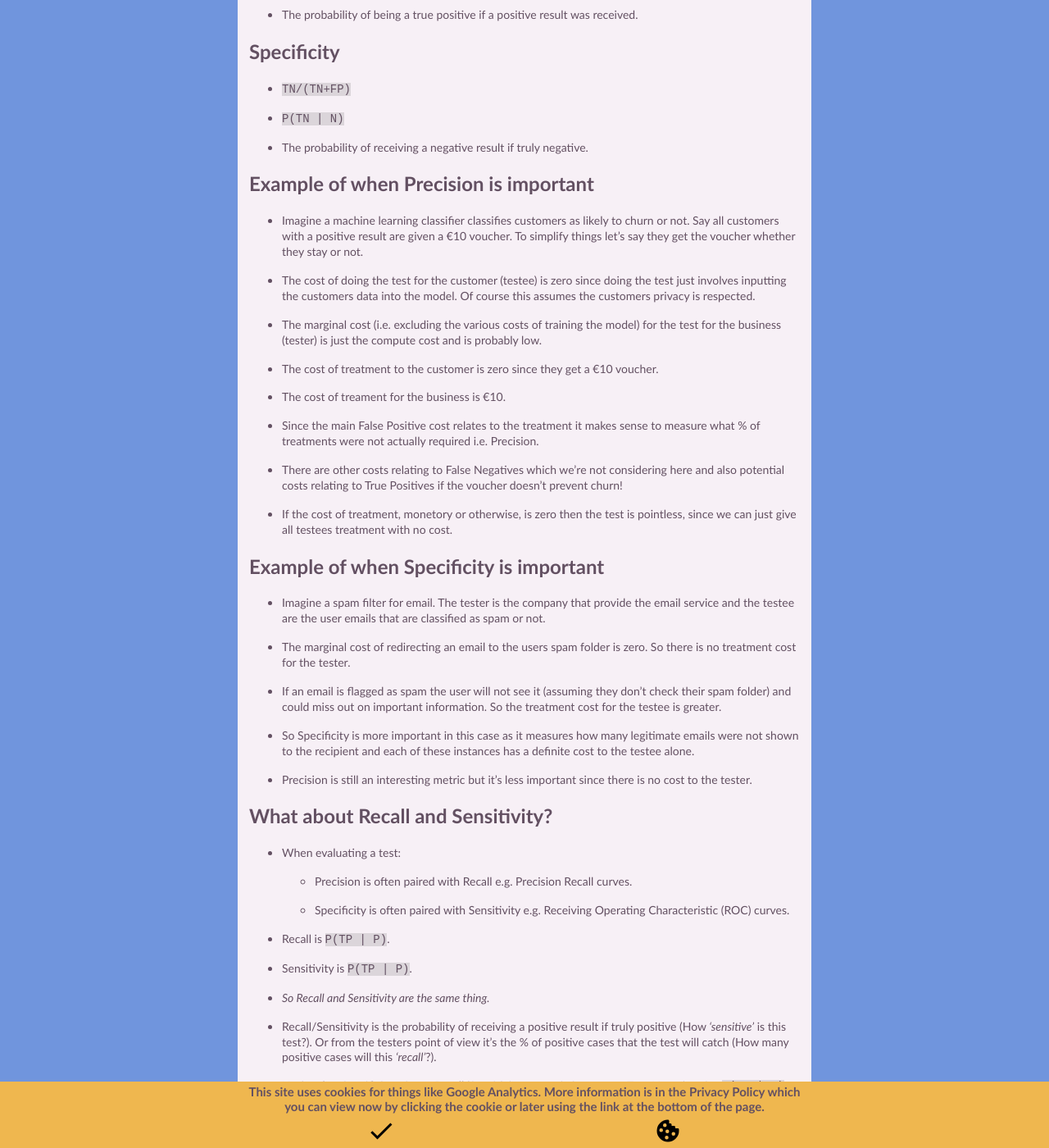
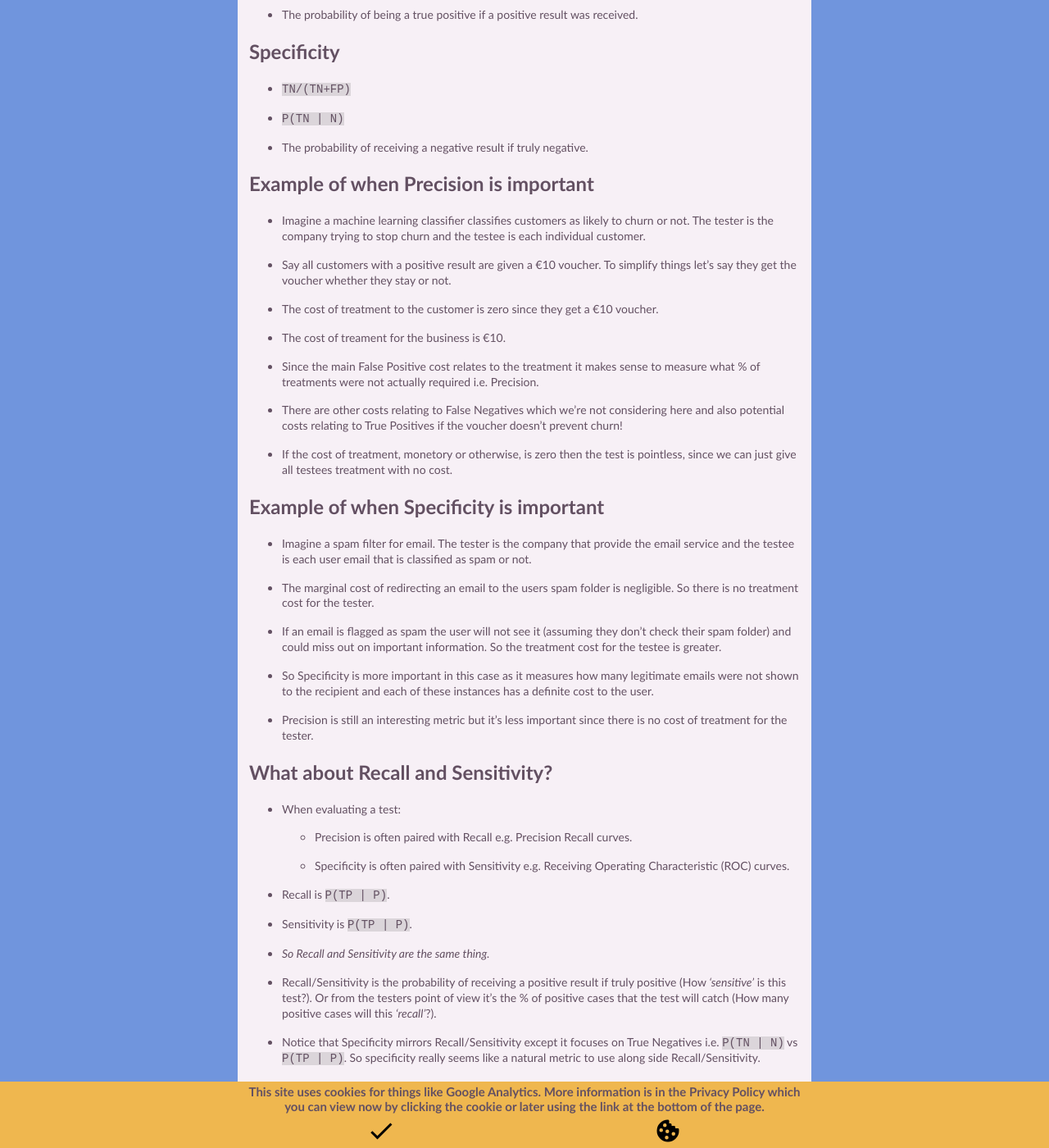
Before and after one commit to itsakettle/itsakettle.github.io, a Jekyll site: the page built from _posts/2023-11-08-3-precision_vs_specificity.md, in a window 1280 px wide and 1400 px high, scrolled down 1284 px. Shown: the whole window at 82% size. Built offline with Jekyll 4.4.1, drawn with Linux system fonts in a browser that asks for light colours; some of the changed text lies outside the part shown.

Commit message:
further refinements

```diff
--- a/_posts/2023-11-08-3-precision_vs_specificity.md
+++ b/_posts/2023-11-08-3-precision_vs_specificity.md
@@ -62,11 +62,9 @@ image_width: 100%
 * The probability of receiving a negative result if truly negative.
 
 ## Example of when Precision is important
-* Imagine a machine learning classifier classifies customers as likely to churn or not. Say all customers with a positive result are given a €10 voucher. To simplify things let's say they get the voucher whether they stay or not.
+* Imagine a machine learning classifier classifies customers as likely to churn or not. The tester is the company trying to stop churn and the testee is each individual customer.
 
-* The cost of doing the test for the customer (testee) is zero since doing the test just involves inputting the customers data into the model. Of course this assumes the customers privacy is respected.
-
-* The marginal cost (i.e. excluding the various costs of training the model) for the test for the business (tester) is just the compute cost and is probably low.
+* Say all customers with a positive result are given a €10 voucher. To simplify things let's say they get the voucher whether they stay or not.
 
 * The cost of treatment to the customer is zero since they get a €10 voucher.
 
@@ -80,15 +78,15 @@ image_width: 100%
 
 ## Example of when Specificity is important
 
-*  Imagine a spam filter for email. The tester is the company that provide the email service and the testee are the user emails that are classified as spam or not.
+*  Imagine a spam filter for email. The tester is the company that provide the email service and the testee is each user email that is classified as spam or not.
 
-* The marginal cost of redirecting an email to the users spam folder is zero. So there is no treatment cost for the tester.
+* The marginal cost of redirecting an email to the users spam folder is negligible. So there is no treatment cost for the tester.
 
 * If an email is flagged as spam the user will not see it (assuming they don't check their spam folder) and could miss out on important information. So the treatment cost for the testee is greater.
 
-* So Specificity is more important in this case as it measures how many legitimate emails were not shown to the recipient and each of these instances has a definite cost to the testee alone.
+* So Specificity is more important in this case as it measures how many legitimate emails were not shown to the recipient and each of these instances has a definite cost to the user.
 
-* Precision is still an interesting metric but it's less important since there is no cost to the tester.
+* Precision is still an interesting metric but it's less important since there is no cost of treatment for the tester.
 
 ## What about Recall and Sensitivity?
 
```
Also changed, not shown: other parts of _posts/2023-11-08-3-precision_vs_specificity.md (+2 -2 lines).
